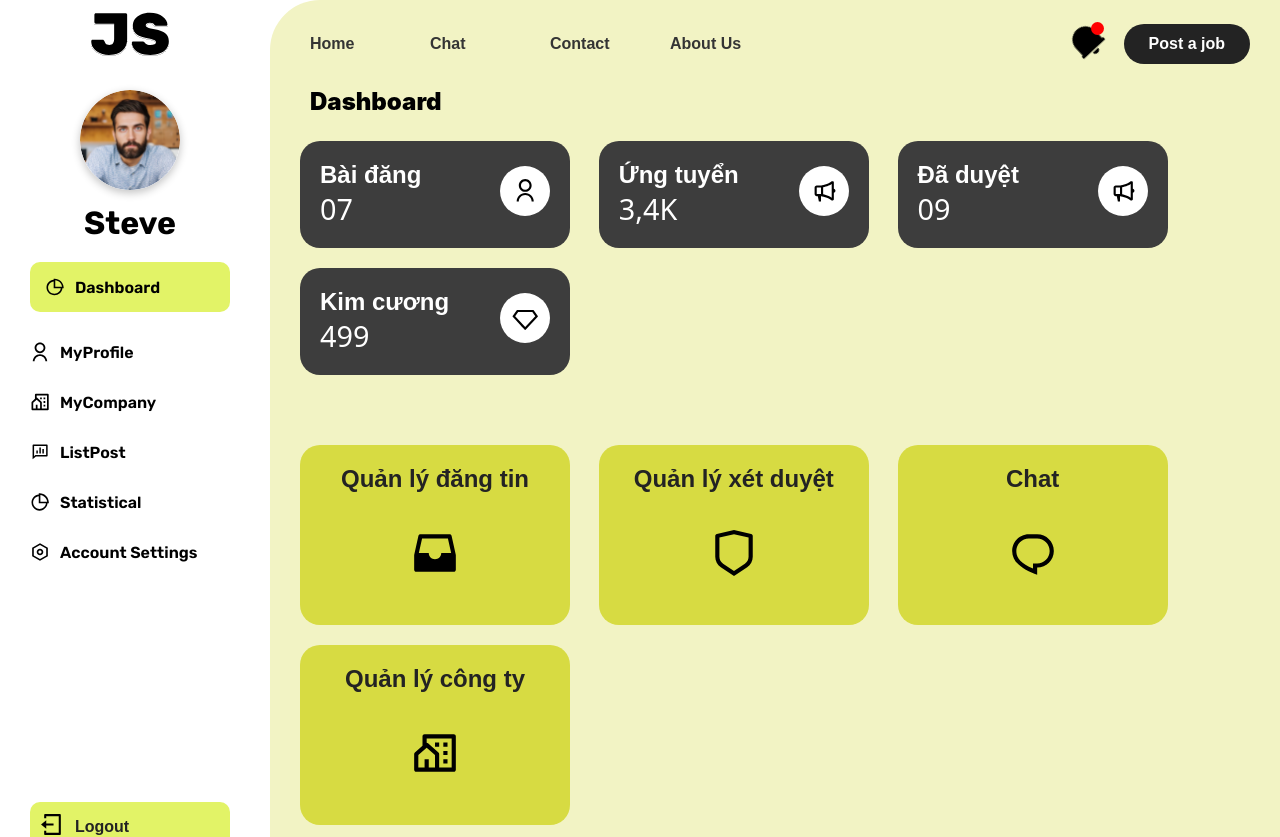
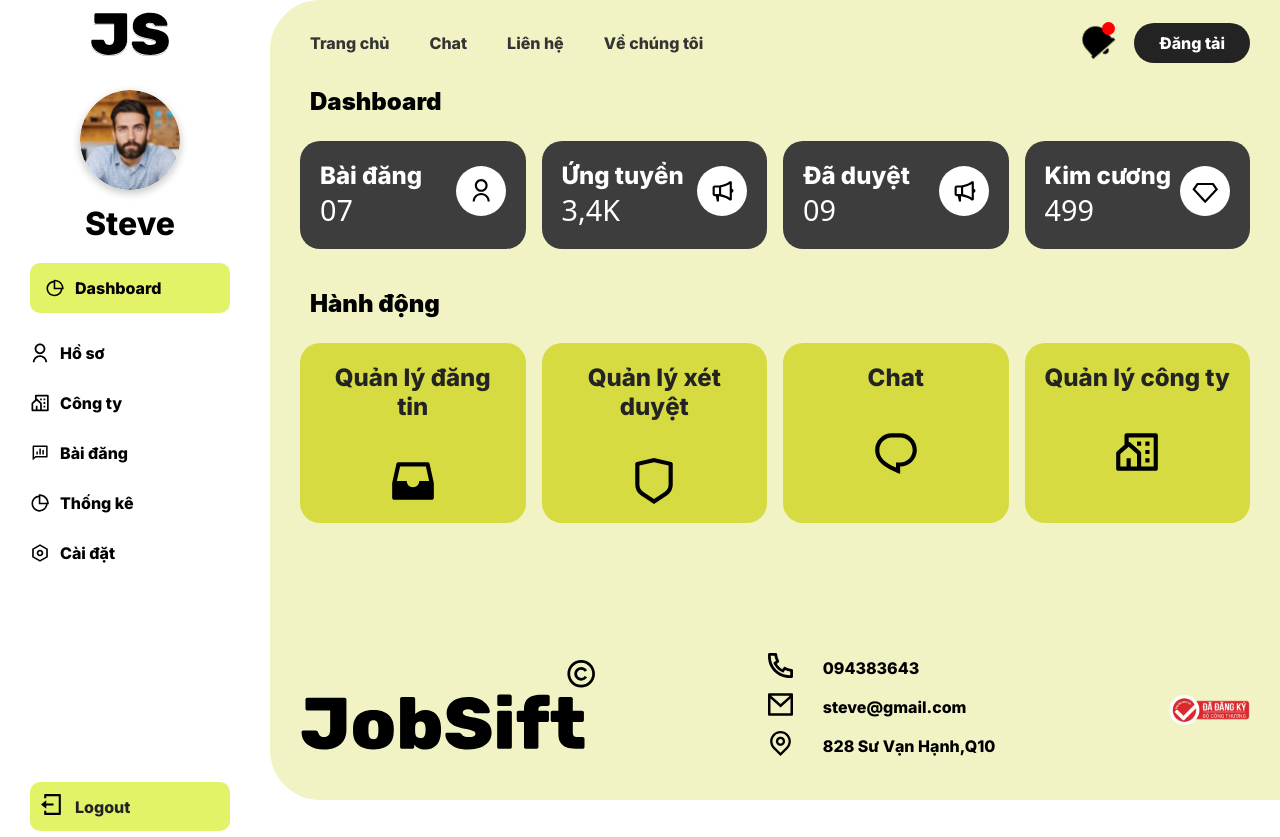
Before and after one commit to trduyTh4nh/JobSift_Web, a React (Create React App) app: page /dashboard in a window 1280 px wide. Shown: the top 837 px of the page. After the commit the page ends 800 px from the top, so only its background shows below. Built offline with nearby package versions, Linux system fonts and the light colour scheme.

Commit message:
fix dang dở

```diff
--- a/src/App.css
+++ b/src/App.css
@@ -1,3 +1,5 @@
+
+@import url('https://fonts.googleapis.com/css2?family=Inter:wght@400;800&display=swap');
 :root{
   --primary-color: #F2F3C4;
   --secondary-color: #232323;
@@ -18,11 +20,18 @@
   --tran-05: all 0.5s ease;
 
 }
+
 @font-face {
   font-family: 'RubikLight';
   src: url('./assets/font/Rubik-Light.ttf') format('truetype');
 }
-
+h1{
+  font-family: 'Inter';
+  font-weight:bolder;
+}
+*{
+  font-family: 'Inter';
+}
 @font-face {
   font-family: 'RubikBold';
   src: url('./assets/font/Rubik-Bold.ttf') format('truetype');
@@ -60,7 +69,7 @@ a{
 
 /* Dashboard */
 .main__layout-mini {
-  padding: 57px 30px 0 30px;
+  padding: 57px 30px 30px 30px;
   height: 100%;
   border-bottom-left-radius: 50px;
   border-top-left-radius: 50px;
@@ -188,9 +197,9 @@ a{
 .profile__body-company{
   display: flex;
   flex-direction: column;
-  padding: 15px;
+  padding: 25px;
   background: var(--btn-bg-input);
-  border-radius: 5px;
+  border-radius: 16px;
   gap: 20px;
 }
 
@@ -224,17 +233,20 @@ a{
   font-weight: 600;
 } */
 
-.profile__body-company-btnEdit button{
+.profile__body-company-btnEdit{
   height: 30px;
-  width: 70px;
+  width: auto;
   background: var(--button-color);
   border-radius: 30px;
+  padding: 16px;
   font-weight: 600;
   display: flex;
   column-gap: 10px;
 }
 
 .profile__btn-edit{
+  height: auto;
+  gap: 5px;
   display: flex;
   align-items: center;
   justify-content: center;
@@ -408,9 +420,9 @@ a{
 .company__body{
   display: flex;
   justify-content: space-between;
-  padding: 15px;
+  padding: 25px;
   background: var(--btn-bg-input);
-  border-radius: 5px;
+  border-radius: 16px;
   gap: 20px;
 }
 
@@ -534,20 +546,22 @@ a{
 }
 
 .card__posted_main ul{
-  display: flex;
-  flex-wrap: wrap;
-  column-gap: 30px;
+  display: grid;
+  grid-template-columns: 1fr 1fr;
+  column-gap: 35px;
+  row-gap: 35px;
 }
 .card__posted_main li{
-  width: auto;
-  margin: 10px 0;
-  display: flex;
+  width: 100%;
+}
+.card__posted_main li a{
+  flex: 1
 }
 .cart__posted{
   background: var(--body-bg);
   border-radius: 20px;
   padding: 15px;
-  width: 500px;
+  width: 100%;
   row-gap: 15px;
   display: grid;
 }
--- a/src/Components/Sidebar/sidebar.css
+++ b/src/Components/Sidebar/sidebar.css
@@ -2,7 +2,7 @@
     font-family: 'RubikLight';
     src: url('../../assets/font/Rubik-Light.ttf') format('truetype');
 }
-
+@import url('https://fonts.googleapis.com/css2?family=Inter:wght@400;800&display=swap');
 @font-face {
     font-family: 'RubikBold';
     src: url('../../assets/font/Rubik-Bold.ttf') format('truetype');
@@ -15,11 +15,12 @@
 
 .sidebar {
     width: 260px;
-    position: absolute;
+    position: fixed;
     top: 0;
     left: 0;
     background: var(--body-bg);
     padding: 0px 30px;
+    padding-bottom: 30px;
     height: 100%;
 
 }
@@ -149,7 +150,8 @@ nav__link .nav__item {
     /* border-radius: 30px 0 0 30px; */
 }
 .nav__item p{
-    font-family: 'RubikSemiBold';
+    font-family: 'Inter';
+    font-weight: bold;
 }
 
 .nav__link:hover {
@@ -166,7 +168,8 @@ nav__link .nav__item {
 }
 
 .profile span {
-    font-family: 'RubikBold', sans-serif;
+    font-family: 'Inter', sans-serif;
+    font-weight: bold;
     font-size: 32px;
 }
 
--- a/src/Components/TopNav/TopNav.jsx
+++ b/src/Components/TopNav/TopNav.jsx
@@ -83,7 +83,7 @@ const TopNav = () => {
             <div className='wrap-option'>
               <a className='top__nav-link'>
                 <Link to="home" >
-                  Home
+                  Trang chủ
                 </Link>
               </a>
             </div>
@@ -101,7 +101,7 @@ const TopNav = () => {
             <div className='wrap-option'>
               <a className='top__nav-link'>
                 <Link to="contact">
-                  Contact
+                  Liên hệ
                 </Link>
               </a>
             </div>
@@ -109,7 +109,7 @@ const TopNav = () => {
             <div className='wrap-option'>
               <a className='top__nav-link'>
                 <Link to="aboutMe">
-                  About Us
+                  Về chúng tôi
                 </Link>
               </a>
             </div>
@@ -129,7 +129,7 @@ const TopNav = () => {
             <div className='top__nav-right-2'>
               <div className="nav-btn__post-job">
                 <button onClick={toggleModal} className='btn__post-job' >
-                  <span className='text__btn__post'>Post a job</span>
+                  <span className='text__btn__post'>Đăng tải</span>
                 </button>
               </div>
 
--- a/src/Components/TopNav/topNav.css
+++ b/src/Components/TopNav/topNav.css
@@ -213,9 +213,7 @@ button {
     /* Add any other styles you need for the router content */
 }
 
-.wrap-option {
-    width: 80px;
-}
+
 
 .post span {
     font-family: 'RubikBold' sans-serif;
--- a/src/Components/reuseable/SingleProfile.jsx
+++ b/src/Components/reuseable/SingleProfile.jsx
@@ -43,31 +43,27 @@ const SingleProfile = (props) => {
           <img className='flexible-img-avt ' src={avt_user} alt="" />
           <span className="flexible-text">{fullname}</span>
         </div>
-        <div className="profile__header-btn">
-          <button className='profile__btn-cancel'>Cancel</button>
-          <button className='profile__btn-save'>Save</button>
-        </div>
       </div>
       <h3>Personal Information</h3>
       <div className="profile__body-face">
         <div className="profile__body-info-user">
           <span>Full name</span>
-          <input type="text" onChange={handleChangeTextFullName} value={textFullName} placeholder='Full name' />
+          <input disabled type="text" onChange={handleChangeTextFullName} value={textFullName} placeholder='Full name' />
         </div>
 
         <div className="profile__body-info-user">
           <span>Username</span>
-          <input type="text" onChange={handleChangeTextUserName} value={textUserName} placeholder='User name' />
+          <input disabled type="text" onChange={handleChangeTextUserName} value={textUserName} placeholder='User name' />
         </div>
 
         <div className="profile__body-info-user">
           <span>Password</span>
-          <input type="password" onChange={handleChangeTextPassword} value={textPassword} placeholder='Password' />
+          <input disabled type="password" onChange={handleChangeTextPassword} value={textPassword} placeholder='Password' />
         </div>
 
         <div className="profile__body-info-user">
           <span>Email</span>
-          <input type="text" onChange={handleChangeTextEmail} value={textEmail} placeholder='Email' />
+          <input disabled type="text" onChange={handleChangeTextEmail} value={textEmail} placeholder='Email' />
         </div>
 
       </div>
@@ -78,16 +74,14 @@ const SingleProfile = (props) => {
         <div className="profile__body-company-hearder">
           <div className="profile__body-company-title">
             <img className='flexible-img-logo' src={logo} alt="" />
-            <span className='flexible-text'>{name_comp}</span>
+            <h1 className='flexible-text'>{name_comp}</h1>
           </div>
 
           <div className="profile__body-company-btnEdit">
-            <button className='profile__btn-edit'>
-              <NavLink to="companybtnEdit">
-                Edit
+            <NavLink to="companybtnEdit" className='profile__btn-edit'>
+                <p>Edit</p>
                 <img src={LineImg} alt="" />
-              </NavLink>
-            </button>
+            </NavLink>
           </div>
         </div>
 
--- a/src/Pages/Dashboard.jsx
+++ b/src/Pages/Dashboard.jsx
@@ -71,6 +71,9 @@ const Dashboard = () => {
           <SingleCard item={card3Obj} />
           <Link to = './diamondDashboard'><SingleCard item={card4Obj} /></Link>
         </div>
+      </div>
+      <div className="identical__title">
+        <span>Hành động</span>
       </div>
       <div className="dashboard__wrapper-div">
         <div className="dashboard__cards">
--- a/src/Pages/dashboard.css
+++ b/src/Pages/dashboard.css
@@ -4,8 +4,9 @@ body {
 
 }
 .main__layout-mini{
-
-
+    display: flex;
+    flex-direction: column;
+    padding-bottom: 30px;
 }
 
 
@@ -83,8 +84,8 @@ body {
 
 .dashboard__cards {
     display: grid;
-    grid-template-columns: repeat(auto-fit, 270px);
-    column-gap: 1.8rem;
+    grid-template-columns: 1fr 1fr 1fr 1fr;
+    column-gap: 16px;
 }
 
 
@@ -131,7 +132,7 @@ body {
 }
 
 .dashboard__wrapper-div {
-    margin-top: 50px;
+    margin-top: 0px;
 }
 
 .btn__div {
@@ -142,9 +143,9 @@ body {
 
 .dashboard__footer{
     height: auto;
+    margin-top: auto;
     /* padding-top: 100px; */
     /* background-color: aliceblue; */
-    margin-top: 100px;
     /* align-items: center;
     justify-content: center; */
 
--- a/src/assets/dummy-data/navLinks.js
+++ b/src/assets/dummy-data/navLinks.js
@@ -16,27 +16,27 @@ const navLinks = [
     {
       path: "/myProfile",
       icon: MyprofileImg,
-      display: "MyProfile",
+      display: "Hồ sơ",
     },
     {
       path: "/myCompany",
       icon: myCompanyImg,
-      display: "MyCompany",
+      display: "Công ty",
     },
     {
       path: "/listPost",
       icon: listPostImg,
-      display: "ListPost",
+      display: "Bài đăng",
     },
     {
       path: "/statistical",
       icon: statisticalImg,
-      display: "Statistical",
+      display: "Thống kê",
     },
     {
       path: "/accountSettings",
       icon: accountImg,
-      display: "Account Settings",
+      display: "Cài đặt",
     },
     // {
     //   path: "/myWallet",
--- a/src/ipConfig.js
+++ b/src/ipConfig.js
@@ -1,5 +1,5 @@
 
-export const API_URL = "192.168.1.115"
+export const API_URL = "192.168.1.117"
 
 
 
```
